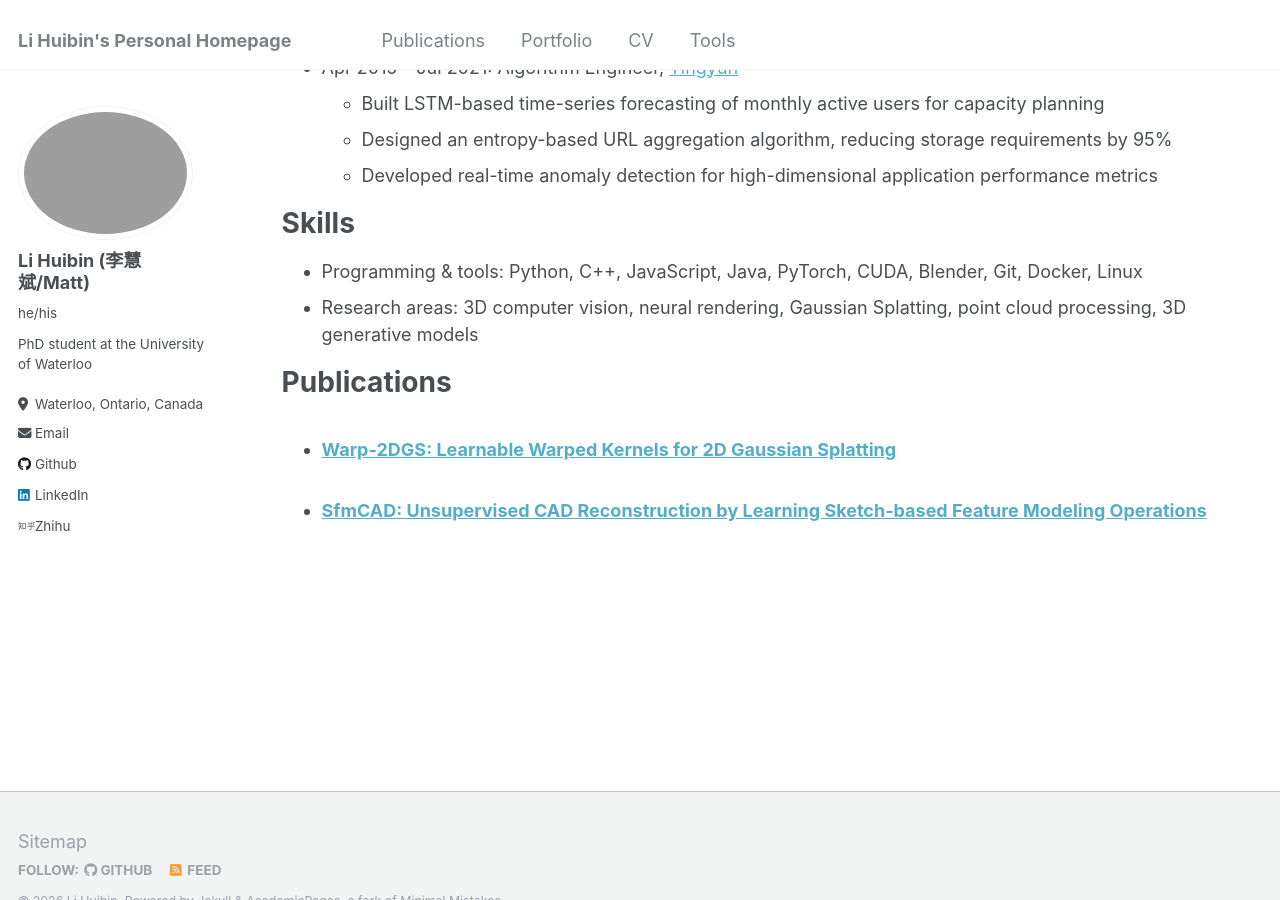
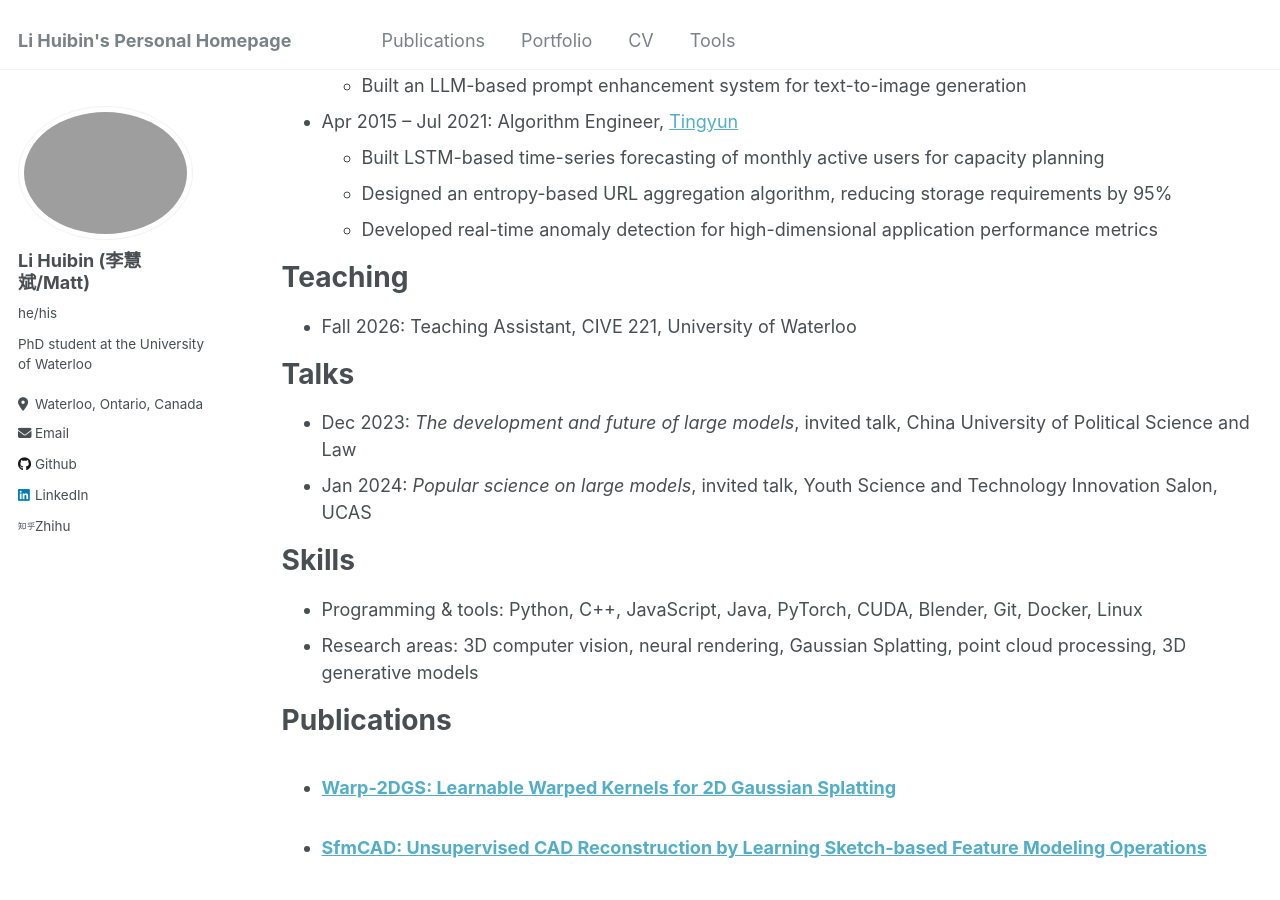
Before and after one commit to Matt-V50/matt-v50.github.io, a Jekyll site: the page built from _pages/cv.md, in a window 1280 px wide and 900 px high, scrolled down 1006 px. Built offline with Jekyll 4.4.1, drawn with Linux system fonts in a browser that asks for light colours.

Commit message:
Add updated CV PDF, teaching and talks

```diff
--- a/_pages/cv.md
+++ b/_pages/cv.md
@@ -45,6 +47,17 @@ Work experience
   * Designed an entropy-based URL aggregation algorithm, reducing storage requirements by 95%
   * Developed real-time anomaly detection for high-dimensional application performance metrics
 
+Teaching
+======
+
+* Fall 2026: Teaching Assistant, CIVE 221, University of Waterloo
+
+Talks
+======
+
+* Dec 2023: *The development and future of large models*, invited talk, China University of Political Science and Law
+* Jan 2024: *Popular science on large models*, invited talk, Youth Science and Technology Innovation Salon, UCAS
+
 Skills
 ======
 
```
Also changed, not shown: other parts of _pages/cv.md (+2 -0 lines), _pages/about.md (+1 -1 lines), 1 other file.
